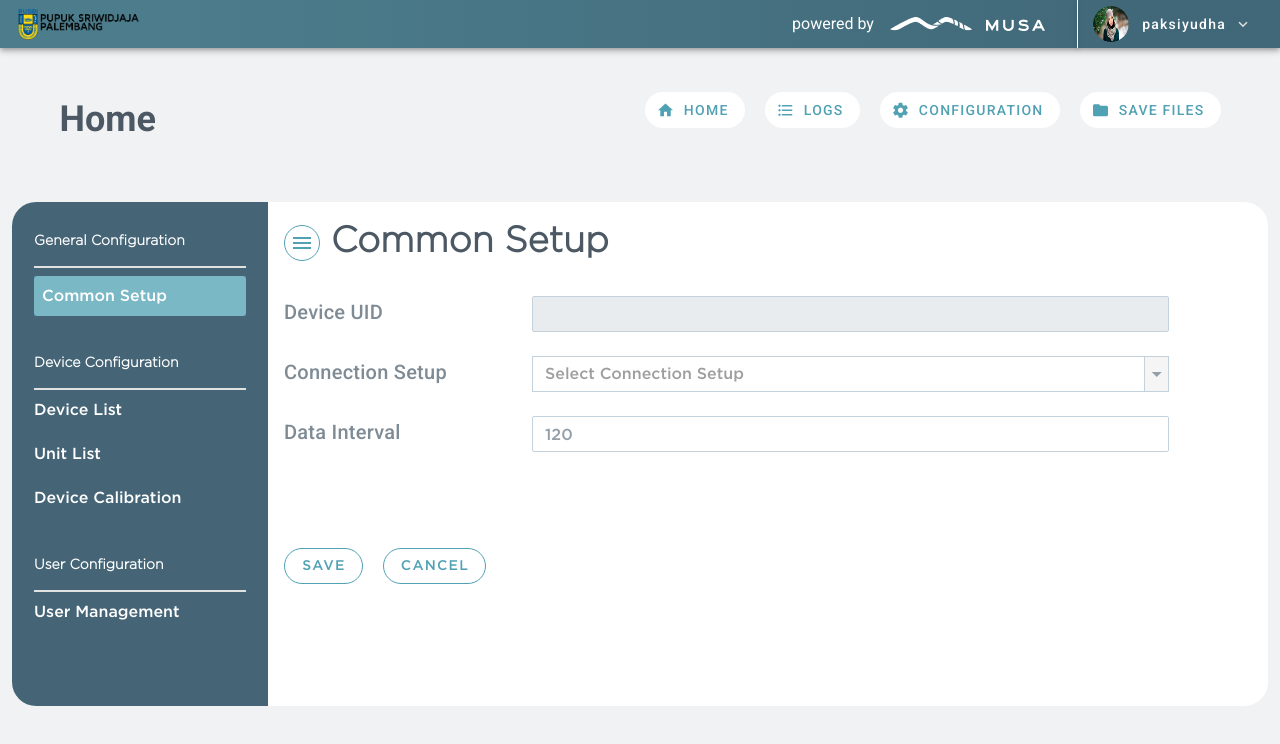
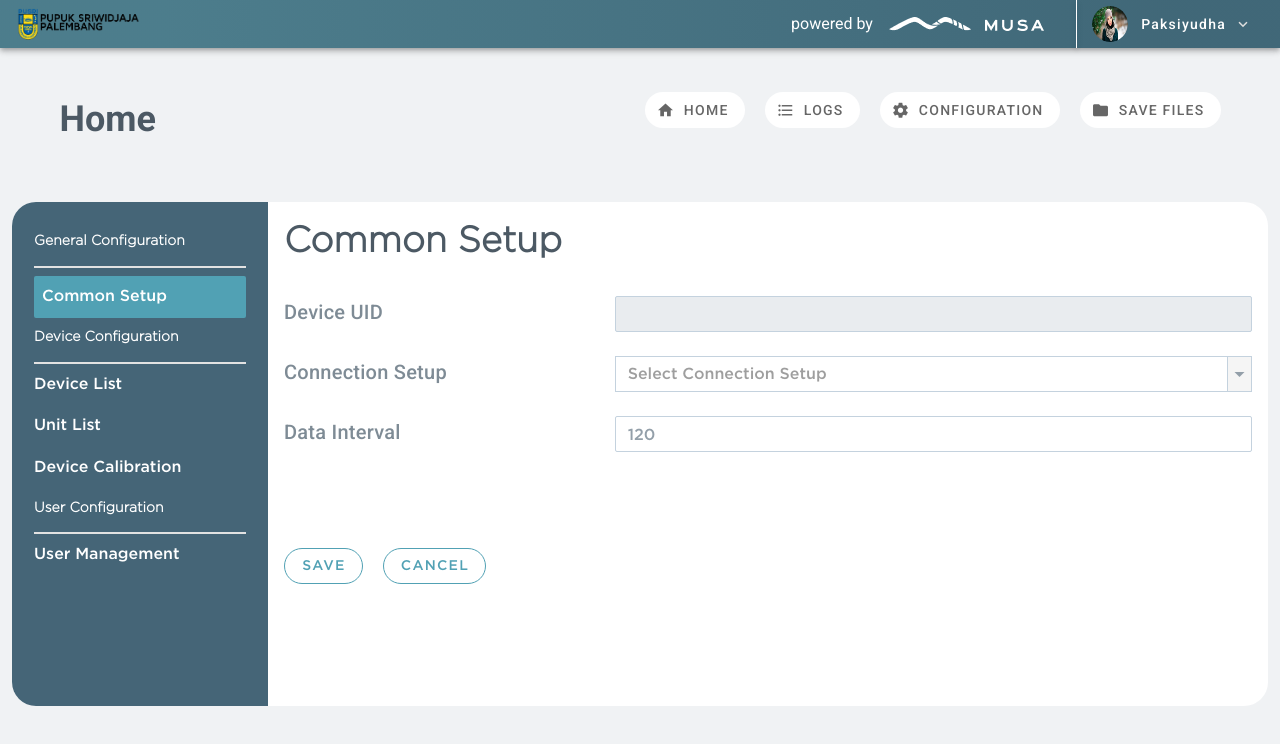
Before and after one commit to dickaestu/integrator-v3, a Nuxt app: page /configuration/common_setup in a window 1280 px wide. Shown: the top 744 px of the page. Built offline with nearby package versions, Linux system fonts and the light colour scheme; what vue-apexcharts would draw is missing.

Commit message:
fix minor bugs

```diff
--- a/assets/css/style.scss
+++ b/assets/css/style.scss
@@ -238,6 +238,9 @@ body {
       width: 1px;
       background: $white;
     }
+    &__content {
+      text-transform: capitalize;
+    }
     .v-icon {
       color: #dedede;
     }
@@ -249,6 +252,11 @@ body {
 
 #menu {
   // background: #f0f2f4;
+  a.nuxt-link-exact-active {
+    .v-btn__content {
+      color: #51a1b4;
+    }
+  }
   h1 {
     font-size: 36px;
     color: $musa_green_headings;
@@ -258,7 +266,8 @@ body {
   }
   .btn {
     background: $white;
-    color: $musa_green_button_light_green;
+    // color: $musa_green_button_light_green;
+    color: rgba(0, 0, 0, 0.6);
     border-radius: 100px;
     box-shadow: none !important;
     border-color: transparent !important;
@@ -616,6 +625,9 @@ body {
     border-radius: 24px;
     box-shadow: none;
     height: 100%;
+    .v-overlay--active {
+      overflow: auto;
+    }
     .menu-left {
       background: #456577;
       &.v-navigation-drawer {
@@ -632,6 +644,22 @@ body {
       .v-list {
         &--nav {
           padding: 20px 22px;
+        }
+      }
+      .link-route {
+        text-decoration: none;
+        color: $white;
+        .v-list-item__title {
+          font-family: $gotham-medium;
+          font-size: 16px;
+        }
+        &.nuxt-link-exact-active {
+          .v-list-item__content {
+            padding: 12px 8px;
+            background: $musa_green_button_light_green;
+            border-radius: 2px;
+            margin-top: 8px;
+          }
         }
       }
       .v-list-item {
@@ -1022,6 +1050,10 @@ body {
   #reset .jumbotron .centered {
     width: 90%;
   }
+  #user_management .v-card .menu-right h3,
+  #config_common_setup .v-card .menu-right h3 {
+    font-size: 26px;
+  }
   #header .logo {
     width: 30%;
   }
@@ -1035,6 +1067,9 @@ body {
   }
   #content-one .hover_card .w-25:hover {
     width: 100%;
+  }
+  #content-one .hover_card .w-25:hover .card-left {
+    height: 68vh;
   }
 }
 @media (min-width: 601px) and (max-width: 992px) {
@@ -1063,6 +1098,12 @@ body {
     margin-top: 2em;
     margin-bottom: 5em;
   }
+  #content-one {
+    margin-bottom: 5em;
+  }
+  #content-one .hover_card {
+    margin-top: 1em;
+  }
   #log .container {
     margin-bottom: 5em;
   }
--- a/components/Menu.vue
+++ b/components/Menu.vue
@@ -6,72 +6,66 @@
           <h1>Home</h1>
         </v-col>
         <v-col class="text-right">
-          <router-link to="/" class="mr-5">
-            <v-btn class="btn" dark>
-              <v-icon dark left>
+          <NuxtLink to="/" class="mr-5">
+            <v-btn class="btn">
+              <v-icon left>
                 mdi-home
               </v-icon>
               HOME
             </v-btn>
-          </router-link>
-          <router-link to="/log" class="mr-5">
+          </NuxtLink>
+          <NuxtLink to="/log" class="mr-5">
             <v-btn class="btn" dark>
               <v-icon dark left>
                 mdi-format-list-bulleted
               </v-icon>
               LOGS
             </v-btn>
-          </router-link>
-          <router-link to="/configuration/user_management" class="mr-5">
+          </NuxtLink>
+          <NuxtLink to="/configuration/user_management" class="mr-5">
             <v-btn class="btn" dark>
               <v-icon dark left>
                 mdi-cog
               </v-icon>
               CONFIGURATION
             </v-btn>
-          </router-link>
-          <router-link to="/">
+          </NuxtLink>
+          <NuxtLink to="#error">
             <v-btn class="btn" dark>
               <v-icon dark left>
                 mdi-folder
               </v-icon>
               SAVE FILES
             </v-btn>
-          </router-link>
+          </NuxtLink>
         </v-col>
       </v-row>
     </v-container>
-    <v-bottom-navigation
-      class="d-flex d-sm-flex d-md-none"
-      :value="value"
-      grow
-      fixed
-      color="#51a1b4"
-    >
-      <router-link to="/">
+    <v-bottom-navigation class="d-flex d-sm-flex d-md-none" grow fixed>
+      <NuxtLink to="/">
         <v-btn>
           <span>Home</span>
           <v-icon>mdi-home</v-icon>
         </v-btn>
-      </router-link>
-      <router-link to="/log">
+      </NuxtLink>
+      <NuxtLink to="/log">
         <v-btn>
           <span>Logs</span>
           <v-icon>mdi-format-list-bulleted</v-icon>
         </v-btn>
-      </router-link>
-      <router-link to="/configuration/user_management">
+      </NuxtLink>
+      <NuxtLink to="/configuration/user_management">
         <v-btn>
           <span>Configuration</span>
           <v-icon>mdi-cog</v-icon>
         </v-btn>
-      </router-link>
-      <router-link to="/">
+      </NuxtLink>
+      <NuxtLink to="#error">
         <v-btn>
           <span>Save Files</span>
           <v-icon>mdi-folder</v-icon>
         </v-btn>
-      </router-link>
+      </NuxtLink>
     </v-bottom-navigation>
   </section>
 </template>
@@ -79,8 +73,6 @@
 <script>
 export default {
   name: "Menu",
-  data: () => ({
-    value: 0
-  })
+  data: () => ({})
 };
 </script>
--- /dev/null
+++ b/components/config/SideMenu.vue
@@ -0,0 +1,91 @@
+<template>
+  <v-navigation-drawer
+    class="menu-left"
+    dark
+    v-model="sideBar"
+    app
+    floating
+    absolute
+    :permanent="$vuetify.breakpoint.mdAndUp"
+  >
+    <v-list dense nav>
+      <v-list-item>
+        <v-list-item-content>
+          <h5>
+            General Configuration
+          </h5>
+        </v-list-item-content>
+      </v-list-item>
+      <v-divider></v-divider>
+      <NuxtLink to="/configuration/common_setup" class="mb-7 link-route">
+        <!-- <v-list-item link to="/configuration/common_setup" class="mb-7"> -->
+        <v-list-item-content>
+          <v-list-item-title>
+            Common Setup
+          </v-list-item-title>
+        </v-list-item-content>
+        <!-- </v-list-item> -->
+      </NuxtLink>
+      <v-list-item>
+        <v-list-item-content>
+          <h5>
+            Device Configuration
+          </h5>
+        </v-list-item-content>
+      </v-list-item>
+      <v-divider></v-divider>
+      <NuxtLink to="#error" class="link-route">
+        <!-- <v-list-item link to="/"> -->
+        <v-list-item-content>
+          <v-list-item-title>
+            Device List
+          </v-list-item-title>
+        </v-list-item-content>
+        <!-- </v-list-item> -->
+      </NuxtLink>
+      <NuxtLink to="#error" class="link-route">
+        <!-- <v-list-item link to="/" class="active"> -->
+        <v-list-item-content>
+          <v-list-item-title>
+            Unit List
+          </v-list-item-title>
+        </v-list-item-content>
+        <!-- </v-list-item> -->
+      </NuxtLink>
+      <NuxtLink to="#error" class="mb-7 link-route">
+        <!-- <v-list-item link class="mb-7" to="/"> -->
+        <v-list-item-content>
+          <v-list-item-title>
+            Device Calibration
+          </v-list-item-title>
+        </v-list-item-content>
+        <!-- </v-list-item> -->
+      </NuxtLink>
+      <v-list-item>
+        <v-list-item-content>
+          <h5>
+            User Configuration
+          </h5>
+        </v-list-item-content>
+      </v-list-item>
+      <v-divider></v-divider>
+      <NuxtLink to="/configuration/user_management" class="link-route">
+        <!-- <v-list-item link class="active" to="/configuration/user_management"> -->
+        <v-list-item-content>
+          <v-list-item-title>
+            User Management
+          </v-list-item-title>
+        </v-list-item-content>
+        <!-- </v-list-item> -->
+      </NuxtLink>
+    </v-list>
+  </v-navigation-drawer>
+</template>
+
+<script>
+export default {
+  name: "SideMenu",
+  props: ["sideBar"],
+  data: () => ({})
+};
+</script>
--- a/components/config/general/Connection.vue
+++ /dev/null
@@ -1,78 +0,0 @@
-<template>
-  <v-col cols="12">
-    <v-row>
-      <v-col sm="3" cols="4" class="title">Connection Setup</v-col>
-      <v-col cols="8">
-        <v-select
-          class="common_device"
-          v-model="selectedConnectionDevice"
-          :items="connectionDevice"
-          placeholder="Select Connection Setup"
-          multiple
-          hide-details="auto"
-          chips
-        >
-          <template v-slot:prepend-item>
-            <v-list-item ripple @click="toggle">
-              <v-list-item-action>
-                <v-icon
-                  :color="
-                    selectedConnectionDevice.length > 0 ? 'indigo darken-4' : ''
-                  "
-                >
-                  {{ icon }}
-                </v-icon>
-              </v-list-item-action>
-              <v-list-item-content>
-                <v-list-item-title>
-                  Select All
-                </v-list-item-title>
-              </v-list-item-content>
-            </v-list-item>
-            <v-divider class="mt-2"></v-divider>
-          </template>
-        </v-select>
-      </v-col>
-    </v-row>
-  </v-col>
-</template>
-
-<script>
-export default {
-  name: "Connection",
-  data: () => ({
-    connectionDevice: [
-      "Device Connection",
-      "KLHK API Connection",
-      "MUSA Cloud Connection"
-    ],
-    selectedConnectionDevice: []
-  }),
-  computed: {
-    likesAllFruit() {
-      return (
-        this.selectedConnectionDevice.length === this.connectionDevice.length
-      );
-    },
-    likesSomeFruit() {
-      return this.selectedConnectionDevice.length > 0 && !this.likesAllFruit;
-    },
-    icon() {
-      if (this.likesAllFruit) return "mdi-close-box";
-      if (this.likesSomeFruit) return "mdi-minus-box";
-      return "mdi-checkbox-blank-outline";
-    }
-  },
-  methods: {
-    toggle() {
-      this.$nextTick(() => {
-        if (this.likesAllFruit) {
-          this.selectedConnectionDevice = [];
-        } else {
-          this.selectedConnectionDevice = this.connectionDevice.slice();
-        }
-      });
-    }
-  }
-};
-</script>
--- a/components/config/general/Device.vue
+++ /dev/null
@@ -1,17 +0,0 @@
-<template>
-  <v-col cols="12">
-    <v-row>
-      <v-col sm="3" cols="4" class="title">Device UID</v-col>
-      <v-col cols="8">
-        <v-text-field solo readonly hide-details="auto"></v-text-field>
-      </v-col>
-    </v-row>
-  </v-col>
-</template>
-
-<script>
-export default {
-  name: "Device",
-  data: () => ({})
-};
-</script>
--- a/components/config/general/Interval.vue
+++ /dev/null
@@ -1,17 +0,0 @@
-<template>
-  <v-col cols="12">
-    <v-row>
-      <v-col sm="3" cols="4" class="title">Data Interval</v-col>
-      <v-col cols="8">
-        <v-text-field hide-details="auto" label="120" solo></v-text-field>
-      </v-col>
-    </v-row>
-  </v-col>
-</template>
-
-<script>
-export default {
-  name: "Interval",
-  data: () => ({})
-};
-</script>
--- a/components/config/user/Role.vue
+++ b/components/config/user/Role.vue
@@ -17,7 +17,7 @@
           </v-card-title>
           <v-container>
             <v-row>
-              <v-col v-for="(i, index) in data" :key="index" cols="4">
+              <v-col v-for="(i, index) in data" :key="index" cols="12" md="4">
                 <v-card class="card-img my-8">
                   <img :src="i.image" :alt="i.image" />
                 </v-card>
--- a/components/log/Table.vue
+++ b/components/log/Table.vue
@@ -1,10 +1,10 @@
 <template>
   <v-container>
     <v-row class="d-flex justify-lg-end mb-5 mt-4 mt-lg-0">
-      <v-col cols="3" sm="3" md="2" lg="2">
+      <v-col cols="12" sm="3" md="2" lg="2">
         <p class="mb-0 mt-1 text-lg-right musa_green_dark_text">Select Date</p>
       </v-col>
-      <v-col cols="6" sm="3" md="3" lg="2">
+      <v-col cols="12" sm="3" md="3" lg="2">
         <v-menu
           content-class="date_single_range"
           ref="menu"
--- a/pages/configuration/common_setup/index.vue
+++ b/pages/configuration/common_setup/index.vue
@@ -7,7 +7,8 @@
         <v-row>
           <v-col>
             <v-card class="mx-auto">
-              <v-navigation-drawer
+              <SideMenu :sideBar="sidebarMenu" />
+              <!-- <v-navigation-drawer
                 class="menu-left"
                 dark
                 v-model="sidebarMenu"
@@ -81,13 +82,14 @@
                     </v-list-item-content>
                   </v-list-item>
                 </v-list>
-              </v-navigation-drawer>
+              </v-navigation-drawer> -->
               <v-content class="menu-right">
                 <v-container class="px-4 py-0 fill-height" fluid>
                   <v-row class="fill-height">
                     <v-col>
                       <h3>
                         <v-app-bar-nav-icon
+                          class="d-inline-block d-sm-print-inline-block d-md-none"
                           @click.stop="sidebarMenu = !sidebarMenu"
                         ></v-app-bar-nav-icon>
                         Common Setup
@@ -95,10 +97,14 @@
                       <v-row class="mt-4 mb-4">
                         <v-col cols="12">
                           <v-row>
-                            <v-col sm="3" cols="4" class="title"
+                            <v-col
+                              sm="3"
+                              md="4"
+                              cols="12"
+                              class="title pb-0 pb-sm-3"
                               >Device UID</v-col
                             >
-                            <v-col cols="8">
+                            <v-col cols="12" sm="8">
                               <v-text-field
                                 solo
                                 readonly
@@ -109,10 +115,14 @@
                         </v-col>
                         <v-col cols="12">
                           <v-row>
-                            <v-col sm="3" cols="4" class="title"
+                            <v-col
+                              sm="3"
+                              md="4"
+                              cols="12"
+                              class="title pb-0 pb-sm-3"
                               >Connection Setup</v-col
                             >
-                            <v-col cols="8">
+                            <v-col cols="12" sm="8">
                               <v-select
                                 class="common_device"
                                 v-model="selectedConnectionDevice"
@@ -149,10 +159,14 @@
                         </v-col>
                         <v-col cols="12">
                           <v-row>
-                            <v-col sm="3" cols="4" class="title"
+                            <v-col
+                              sm="3"
+                              md="4"
+                              cols="12"
+                              class="title pb-0 pb-sm-3"
                               >Data Interval</v-col
                             >
-                            <v-col cols="8">
+                            <v-col cols="12" sm="8">
                               <v-text-field
                                 v-model="interval"
                                 hide-details="auto"
@@ -207,8 +221,12 @@
 </template>
 
 <script>
+import SideMenu from "../../../components/config/SideMenu.vue";
 export default {
   name: "common_setup",
+  components: {
+    SideMenu
+  },
   data: () => ({
     sidebarMenu: false,
     connectionDevice: ["Device", "KLHK API", "MUSA Cloud"],
--- a/pages/configuration/user_management/index.vue
+++ b/pages/configuration/user_management/index.vue
@@ -7,7 +7,7 @@
         <v-row>
           <v-col>
             <v-card class="mx-auto">
-              <v-navigation-drawer
+              <!-- <v-navigation-drawer
                 class="menu-left"
                 dark
                 v-model="sidebarMenu"
@@ -85,13 +85,15 @@
                     </v-list-item-content>
                   </v-list-item>
                 </v-list>
-              </v-navigation-drawer>
+              </v-navigation-drawer> -->
+              <SideMenu :sideBar="sidebarMenu" />
               <v-content class="menu-right">
                 <v-container class="px-4 py-0 fill-height" fluid>
                   <v-row class="fill-height">
                     <v-col>
                       <h3>
                         <v-app-bar-nav-icon
+                          class="d-inline-block d-sm-print-inline-block d-md-none"
                           @click.stop="sidebarMenu = !sidebarMenu"
                         ></v-app-bar-nav-icon>
                         User Management
@@ -282,12 +284,12 @@
                               </v-card-text>
                               <v-container fluid>
                                 <v-row class="pb-5 my-auto mx-auto">
-                                  <v-col cols="6">
+                                  <v-col cols="12" sm="6">
                                     <v-btn text @click="deleteItemConfirm"
                                       >Yes, DELETE USER</v-btn
                                     >
                                   </v-col>
-                                  <v-col cols="6">
+                                  <v-col cols="12" sm="6">
                                     <v-btn
                                       class="cancel_delete"
                                       text
@@ -300,12 +302,15 @@
                             </v-card>
                           </v-dialog>
                         </template>
-                        <template v-slot:[`item.notifications`]>
-                          <!-- <v-btn text icon @click="toggleBell">
-                            <v-icon v-if="bell">mdi-bell-off</v-icon>
-                            <v-icon v-else>mdi-bell</v-icon>
-                          </v-btn> -->
-                          <v-icon small class="mr-2"> mdi-bell </v-icon>
+                        <template v-slot:[`item.notify`]="{ item }">
+                          <span @click="toggleBell">
+                            <v-icon class="mr-2" small v-if="item.notify"
+                              >mdi-bell</v-icon
+                            >
+                            <v-icon class="mr-2" small v-else
+                              >mdi-bell-off</v-icon
+                            >
+                          </span>
                         </template>
                         <template v-slot:[`item.actions`]="{ item }">
                           <v-menu>
@@ -379,6 +384,7 @@
 
 <script>
 import gql from "graphql-tag";
+import SideMenu from "../../../components/config/SideMenu.vue";
 
 const GET_USERS = gql`
   query users($emails: [String!]) {
@@ -418,12 +424,15 @@ const DELETE_USERS = gql`
 
 export default {
   name: "user_management",
+  components: {
+    SideMenu
+  },
   data: () => ({
     sidebarMenu: false,
     img_viewer: require("~/assets/images/img_viewer.png"),
     // img_editor: require("~/assets/images/img_editor.png"),
     // img_admin: require("~/assets/images/img_admin.png"),
-    bell: false,
+    // bell: false,
     dialog: false,
     dialogDelete: false,
     dialogRoles: false,
@@ -455,7 +464,7 @@ export default {
       { text: "Email", value: "email" },
       { text: "Roles", value: "roles" },
       { text: "Position", value: "position" },
-      { text: "", value: "notifications", sortable: false },
+      { text: "", value: "notify", sortable: false },
       { text: "", value: "actions", sortable: false }
     ],
     users: [],
@@ -538,6 +547,7 @@ export default {
         });
 
         if (res) {
+          console.log(res.data.users);
           this.loadingGetUser = false;
           if (res.data.users.length > 0) {
             res.data.users.map(user => {
```
Also changed, not shown: components/Homepage.vue (+90 -54 lines).
